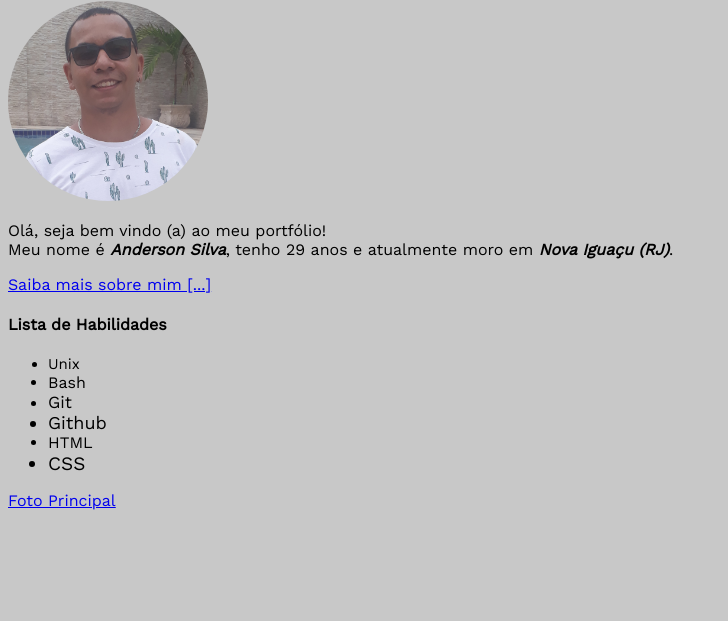
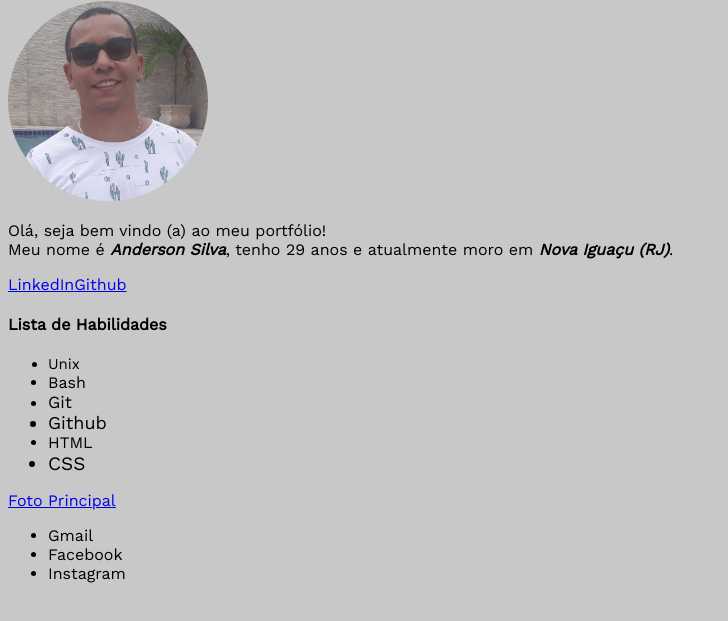
Before and after one commit to Andersonp-Silva25/Andersonp-Silva25.github.io, a plain HTML site: page index.html in a window 1280 px wide. Shown: the part 79-700 px from the top of the page, without its empty margins (0-728 px from the left). Drawn offline with nearby package versions, Linux system fonts and the light colour scheme.

Commit message:
Adicionei as redes sociais

```diff
--- a/index.html
+++ b/index.html
@@ -45,7 +45,7 @@
         Olá, seja bem vindo (a) ao meu portfólio! <br>
         Meu nome é <strong>Anderson Silva</strong>, tenho 29 anos e atualmente moro em <strong>Nova Iguaçu (RJ)</strong>.
     </p>
-    <a href="https://www.linkedin.com/in/ap-silva/" target="_blank">Saiba mais sobre mim [...]</a>
+    <a href="https://www.linkedin.com/in/ap-silva/" target="_blank">LinkedIn</a><a href="https://github.com/Andersonp-Silva25" target="_blank">Github</a>
     <h4>Lista de Habilidades</h4>
     <ul>
         <li class="size1">Unix</li>
@@ -56,5 +56,12 @@
         <li class="size6">CSS</li>
     </ul>
     <a href="#main-picture">Foto Principal</a>
+    <ul>
+        <li>Gmail</li>
+        <li>Facebook</li>
+        <li>Instagram</li>
+    </ul>
+
+
 </body>
 </html>
```
